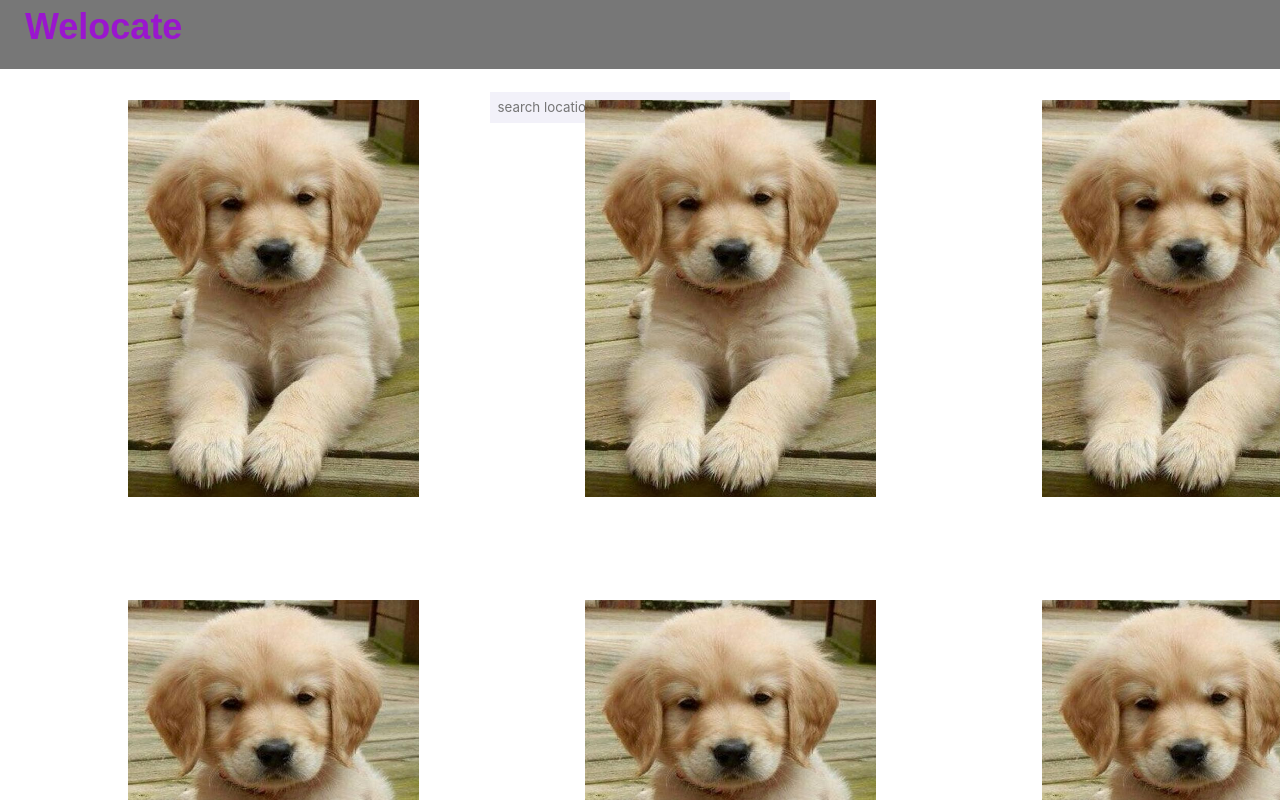
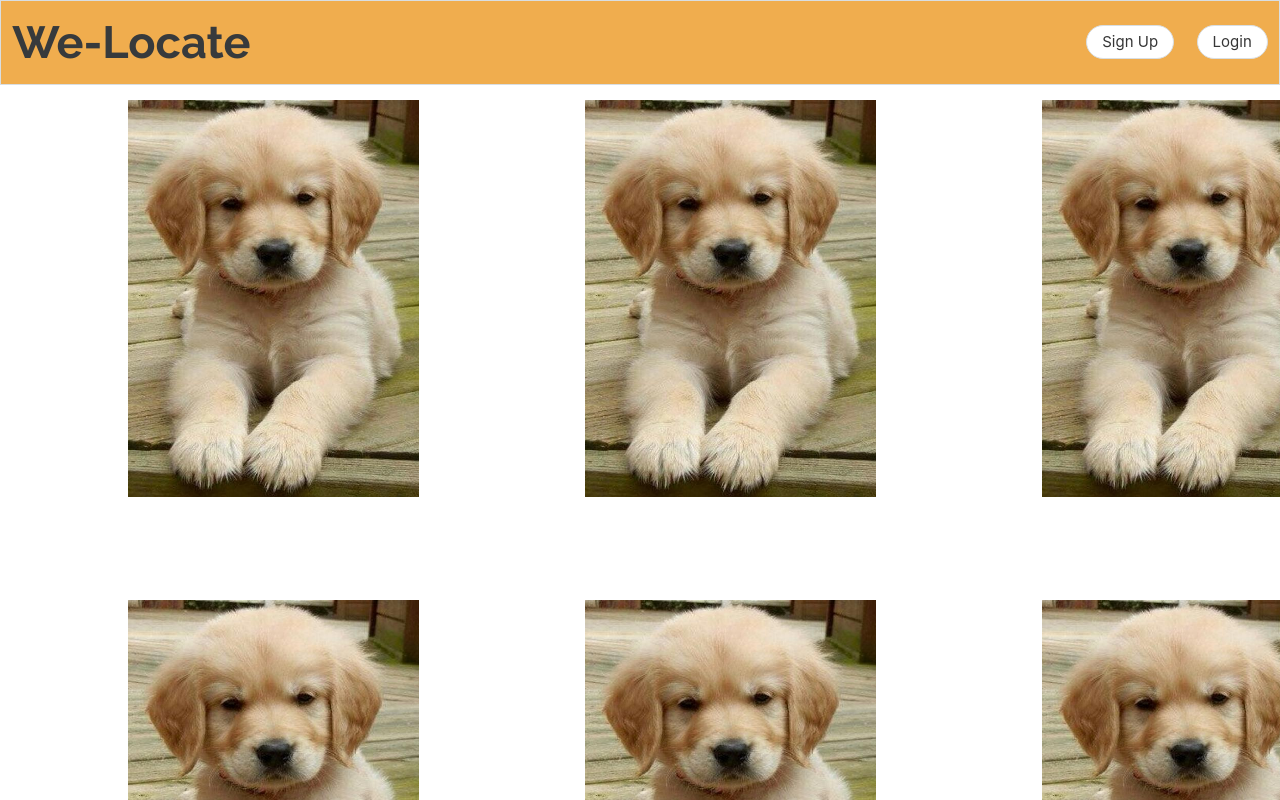
Before and after one commit to krishnakpandian/CSE-115, a React (Create React App) app: page / in a window 1280 px wide. Shown: the top 800 px of the page. Built offline with nearby package versions, Linux system fonts and the light colour scheme.

Commit message:
Modified navbar, now completely bulma and has login/signup buttons that print to console

```diff
--- a/src/components/navbar_top.tsx
+++ b/src/components/navbar_top.tsx
@@ -1,15 +1,34 @@
 import React, { Component } from "react";
 import './navbar_top.css'
+import "../bulma.css"
 
 class NavbarTop extends Component {
   render() {
     return (
+      <nav className="navbar is-fixed-top has-background-danger" role="navigation" aria-label="main navigation">
+        <div className="navbar-brand">
+          <h1 className="navbar-item title is-1">
+            We-Locate
+          </h1>
+        </div>
 
-        <div className="topnav">
-            <h1><a>Welocate</a></h1>
+        <div className="navbar-end">
+          <div className="navbar-item">
+            <button className="button" onClick={this.signUpClick}>Sign Up</button>
+          </div>
+          <div className="navbar-item">
+            <button className="button" onClick={this.logInClick}>Login</button>
+          </div>
         </div>
+      </nav>
    );
   }
 
+  logInClick() {
+    console.log("Login button has been pressed.");
+  }
+  signUpClick() {
+    console.log("Sign up button has been pressed.");
+  }
 }
 export default NavbarTop;
```
